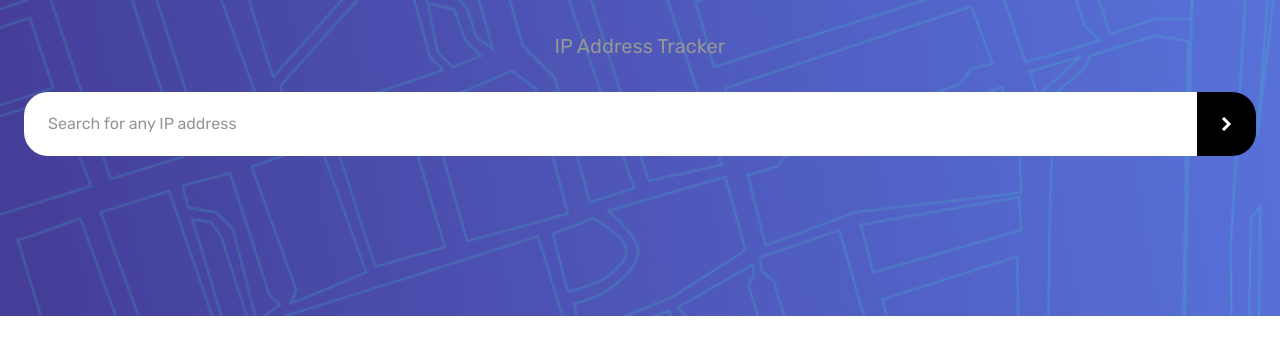
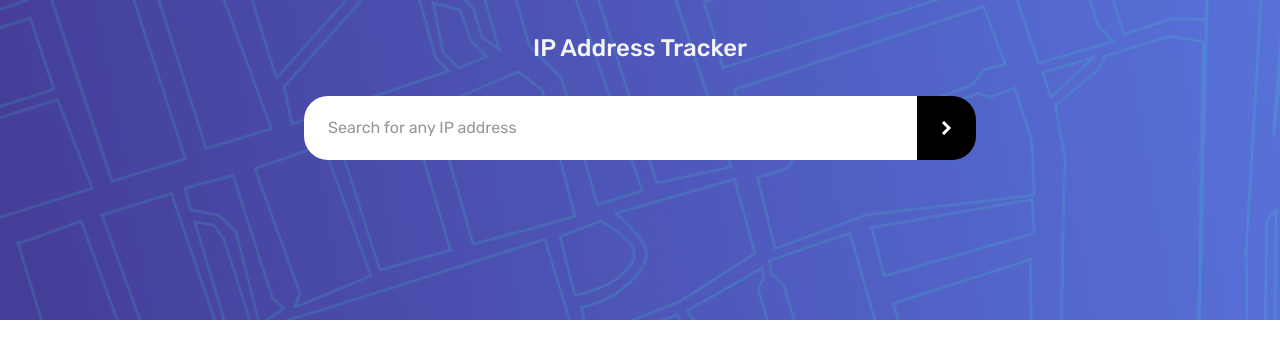
Before and after one commit to rafaelwillen/ip-address-tracker, a React (Vite) app: page / in a window 1280 px wide. Shown: the top 358 px of the page. Built offline with nearby package versions, Linux system fonts and the light colour scheme.

Commit message:
Style the heading for mobile

```diff
--- a/src/components/Container.tsx
+++ b/src/components/Container.tsx
@@ -1,7 +1,7 @@
 import { FC, ReactNode } from "react";
 
 const Container: FC<{ children: ReactNode }> = ({ children }) => {
-  return <div className="container mx-auto px-6">{children}</div>;
+  return <div className="container mx-auto px-6 xl:max-w-6xl">{children}</div>;
 };
 
 export default Container;
--- a/src/components/Header.tsx
+++ b/src/components/Header.tsx
@@ -5,10 +5,10 @@ const Header = () => {
   return (
     <header className="bg-neutral-400 pt-8 pattern-bg">
       <Container>
-        <h1 className="text-xl text-neutral-300 text-center">
+        <h1 className="text-xl text-neutral-200 font-medium text-center lg:text-2xl">
           IP Address Tracker
         </h1>
-        <form className="mt-8 pb-40 text-center">
+        <form className="mt-8 pb-40 flex justify-center w-full">
           <Input />
         </form>
       </Container>
--- a/src/components/Input.tsx
+++ b/src/components/Input.tsx
@@ -2,7 +2,7 @@ import ArrowSVG from "../assets/icon-arrow.svg";
 
 const Input = () => {
   return (
-    <div className="flex">
+    <div className="flex max-w-2xl flex-1 ">
       <input
         type="text"
         className="w-full py-5 px-6 rounded-l-3xl flex-1 text-neutral-400 text-ellipsis placeholder:text-neutral-300"
```
